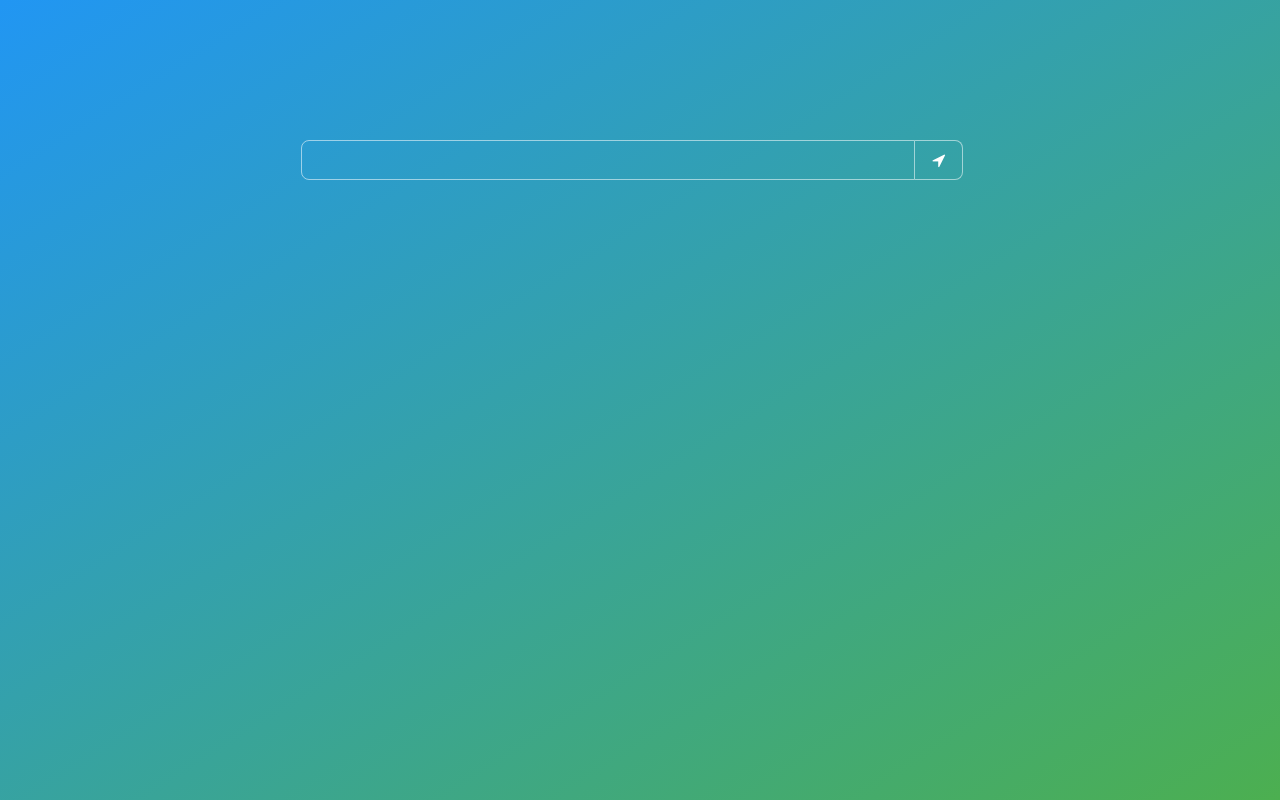
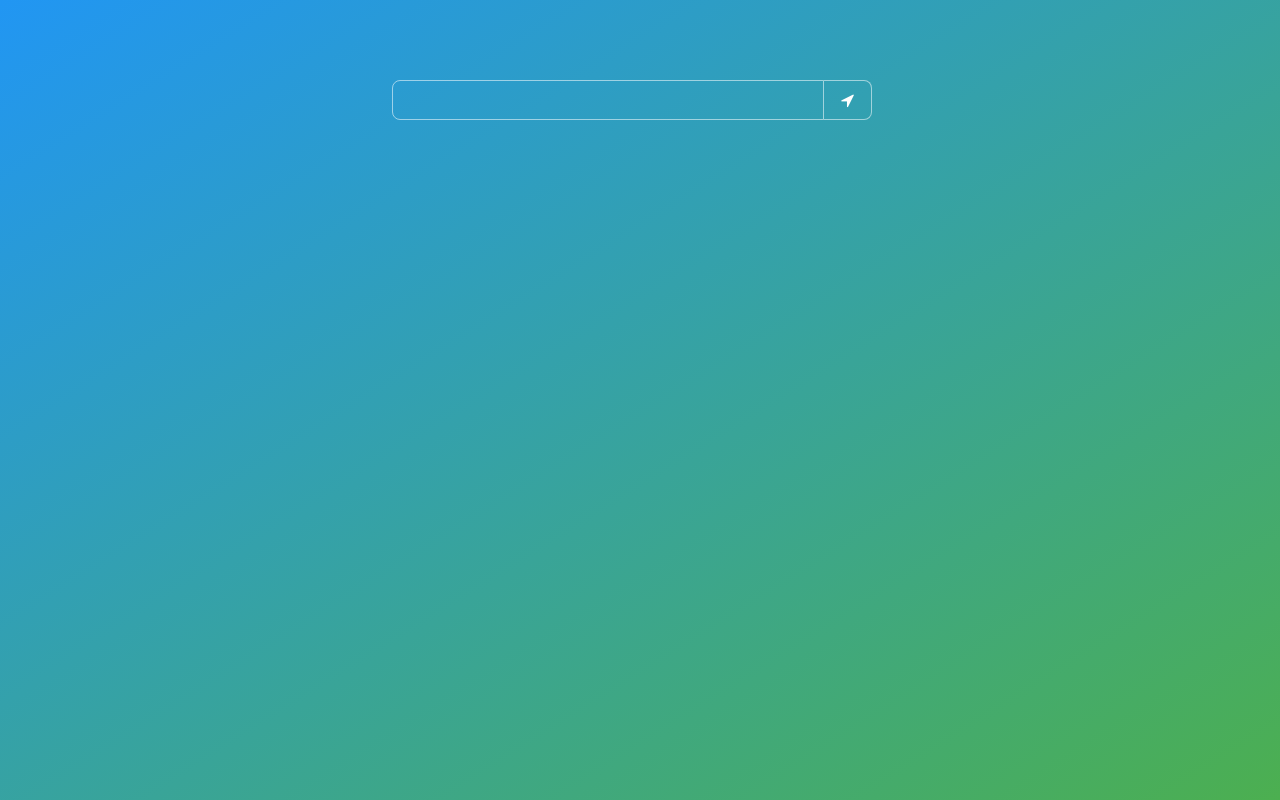
Before and after one commit to yuri2peter/ylui, a website: page res/apps/browser/index.html in a window 1280 px wide. Drawn offline with Linux system fonts and the light colour scheme.

Commit message:
APP浏览器样式微调

```diff
--- a/res/apps/browser/index.html
+++ b/res/apps/browser/index.html
@@ -20,12 +20,15 @@
             clear: both;}
         #app{
             width:80%;
+            max-width: 720px;
             height:80%;
+            position: absolute;
+            top:50%;
             left:50%;
-            top:20%;
-            margin-left:-40%;
-            margin-top:-20px;
-            position: absolute;
+            border-radius: 5px;
+            -webkit-transform: translate(-50%,-50%);
+            -moz-transform: translate(-50%,-50%);
+            transform:translate(-50%,-50%);
         }
         #url-box,#btn-go{
             color: white;
```
Also changed, not shown: dev.md (+1 -0 lines).
